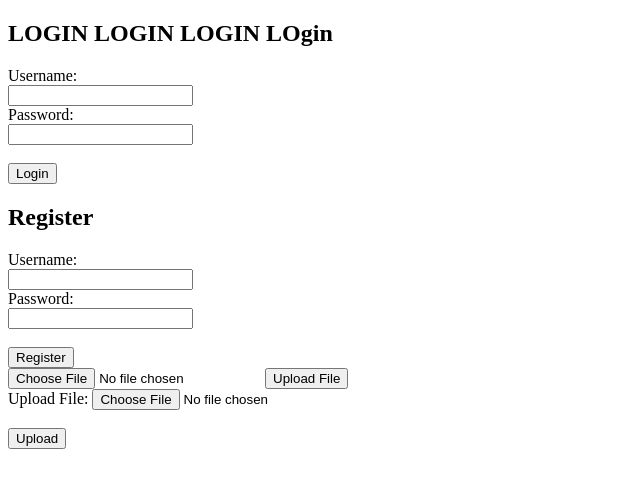
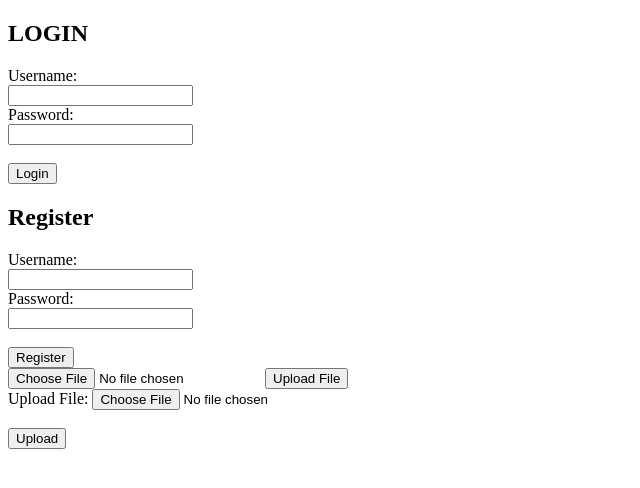
Before and after one commit to vinayk01/nodejs, a website: page login.html in a window 1280 px wide. Shown: the whole page, without its empty margins (0-640 px from the left). Drawn offline with Linux system fonts and the light colour scheme.

Commit message:
frhredyuj

```diff
--- a/login.html
+++ b/login.html
@@ -6,7 +6,7 @@
     <title>Login Page</title>
 </head>
 <body>
-    <h2>LOGIN LOGIN LOGIN LOgin</h2>
+    <h2>LOGIN</h2>
     <form action="/login" method="POST">
         <label for="username">Username:</label><br>
         <input type="text" id="username" name="username" required><br>
```
